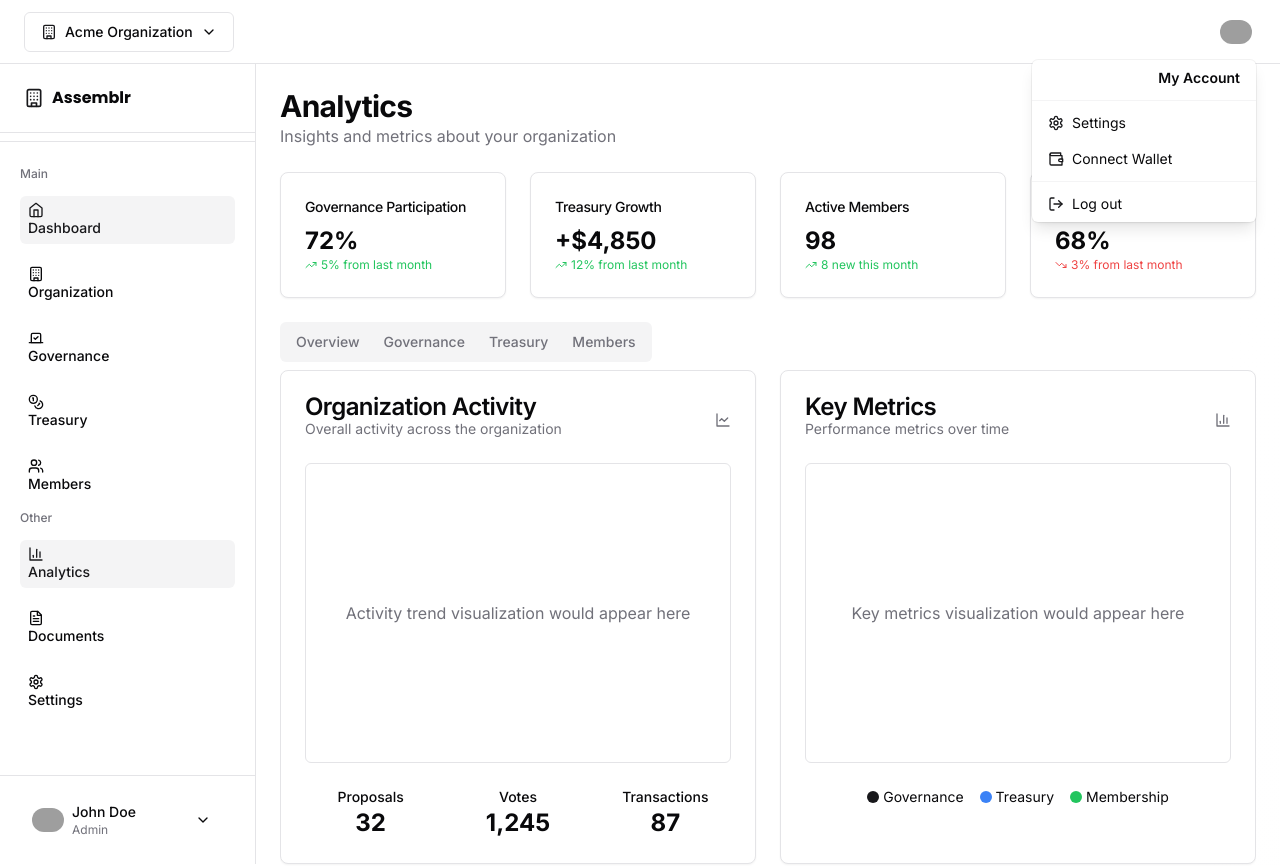
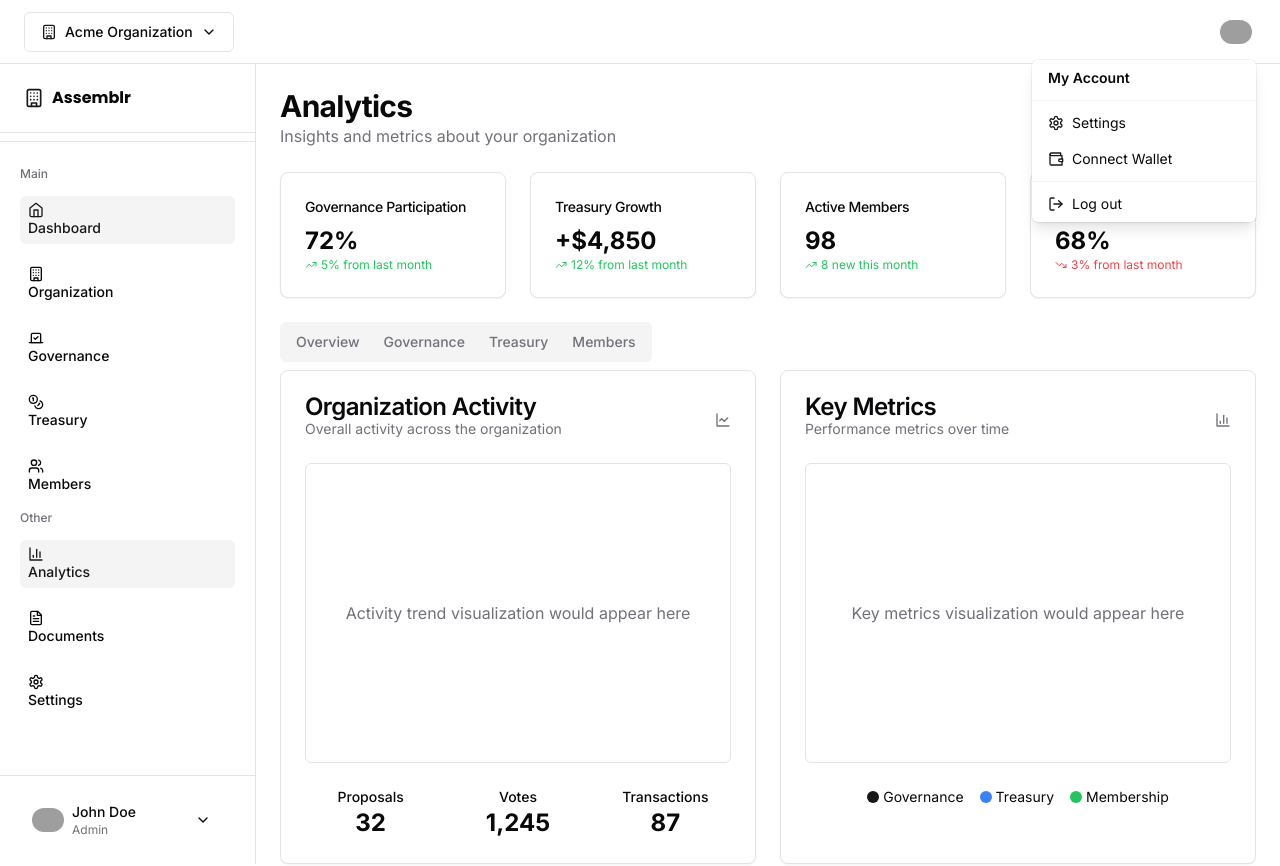
Before and after one commit to charlie-818/Assemblr, a Next.js app: page /dashboard/analytics in a window 1280 px wide. Shown: the top 866 px of the page. Built offline with nearby package versions, Linux system fonts and the light colour scheme; grey boxes are pictures that could not be loaded.

Commit message:
Fix: Add align prop to DropdownMenuContent component

```diff
--- a/components/ui/dropdown-menu.tsx
+++ b/components/ui/dropdown-menu.tsx
@@ -31,13 +31,20 @@ DropdownMenuTrigger.displayName = "DropdownMenuTrigger"
 
 const DropdownMenuContent = React.forwardRef<
   HTMLDivElement,
-  React.HTMLAttributes<HTMLDivElement>
->(({ className, ...props }, ref) => {
+  React.HTMLAttributes<HTMLDivElement> & { align?: "start" | "end" | "center" }
+>(({ className, align = "center", ...props }, ref) => {
+  const alignClasses = {
+    start: "origin-top-left left-0",
+    center: "origin-top",
+    end: "origin-top-right right-0"
+  };
+
   return (
     <div
       ref={ref}
       className={cn(
-        "absolute right-0 z-10 mt-2 w-56 origin-top-right rounded-md bg-popover shadow-lg ring-1 ring-black ring-opacity-5 focus:outline-none",
+        "absolute z-10 mt-2 w-56 rounded-md bg-popover shadow-lg ring-1 ring-black ring-opacity-5 focus:outline-none",
+        alignClasses[align],
         className
       )}
       {...props}
```
